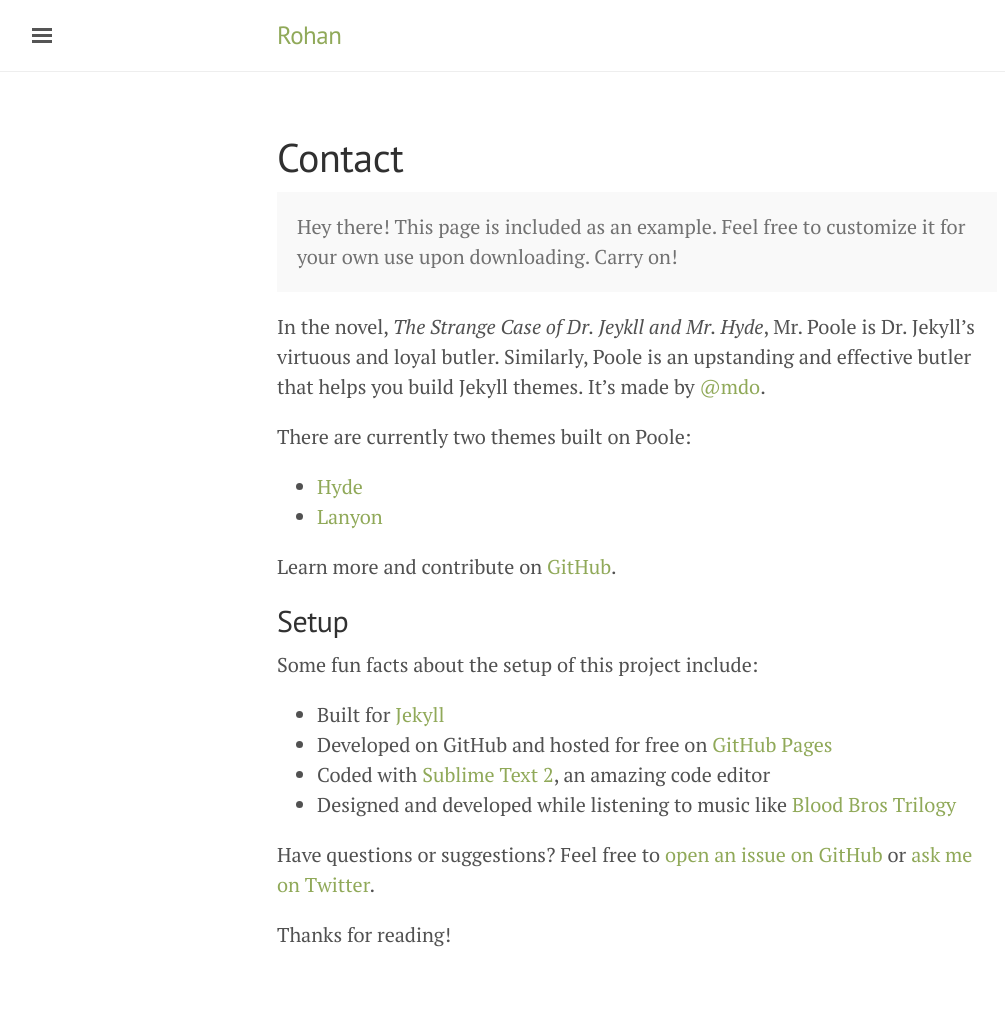
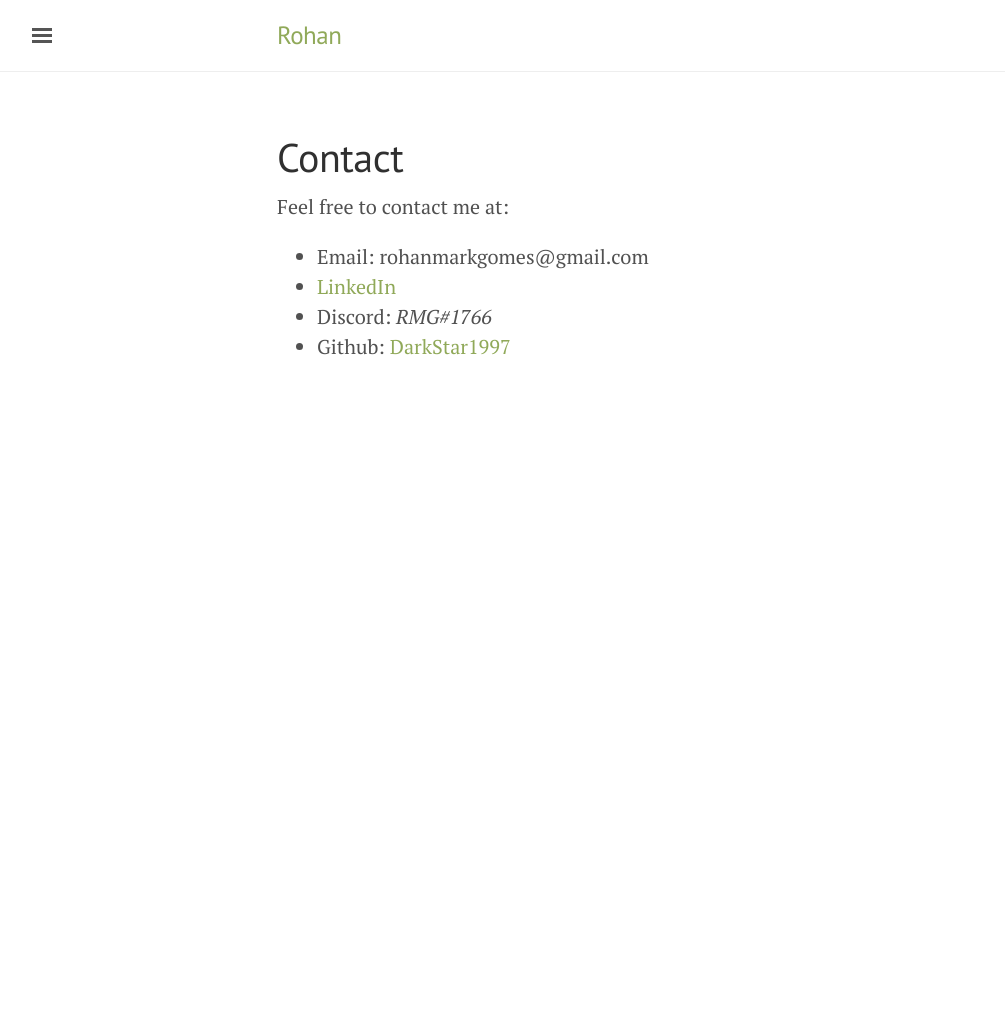
Before and after one commit to DarkStar1997/DarkStar1997.github.io, a Jekyll site: the page built from Contact.md, in a window 1280 px wide. Shown: the whole page, without its empty margins (3-1008 px from the left). Built offline with Jekyll 4.4.1, drawn with Linux system fonts in a browser that asks for light colours; after the commit the page ends 900 px from its top, so only the background shows below that.

Commit message:
Fixed contact page

```diff
--- a/Contact.md
+++ b/Contact.md
@@ -3,28 +3,9 @@ layout: page
 title: Contact
 ---
 
-<p class="message">
-  Hey there! This page is included as an example. Feel free to customize it for your own use upon downloading. Carry on!
-</p>
+Feel free to contact me at:
 
-In the novel, *The Strange Case of Dr. Jeykll and Mr. Hyde*, Mr. Poole is Dr. Jekyll's virtuous and loyal butler. Similarly, Poole is an upstanding and effective butler that helps you build Jekyll themes. It's made by [@mdo](https://twitter.com/mdo).
-
-There are currently two themes built on Poole:
-
-* [Hyde](http://hyde.getpoole.com)
-* [Lanyon](http://lanyon.getpoole.com)
-
-Learn more and contribute on [GitHub](https://github.com/poole).
-
-## Setup
-
-Some fun facts about the setup of this project include:
-
-* Built for [Jekyll](http://jekyllrb.com)
-* Developed on GitHub and hosted for free on [GitHub Pages](https://pages.github.com)
-* Coded with [Sublime Text 2](http://sublimetext.com), an amazing code editor
-* Designed and developed while listening to music like [Blood Bros Trilogy](https://soundcloud.com/maddecent/sets/blood-bros-series)
-
-Have questions or suggestions? Feel free to [open an issue on GitHub](https://github.com/poole/issues/new) or [ask me on Twitter](https://twitter.com/mdo).
-
-Thanks for reading!
+*	Email: rohanmarkgomes@gmail.com
+*	[LinkedIn](https://www.linkedin.com/in/rohan-mark-gomes/)
+*	Discord: *RMG#1766*
+*	Github: [DarkStar1997](https://github.com/DarkStar1997)
```
